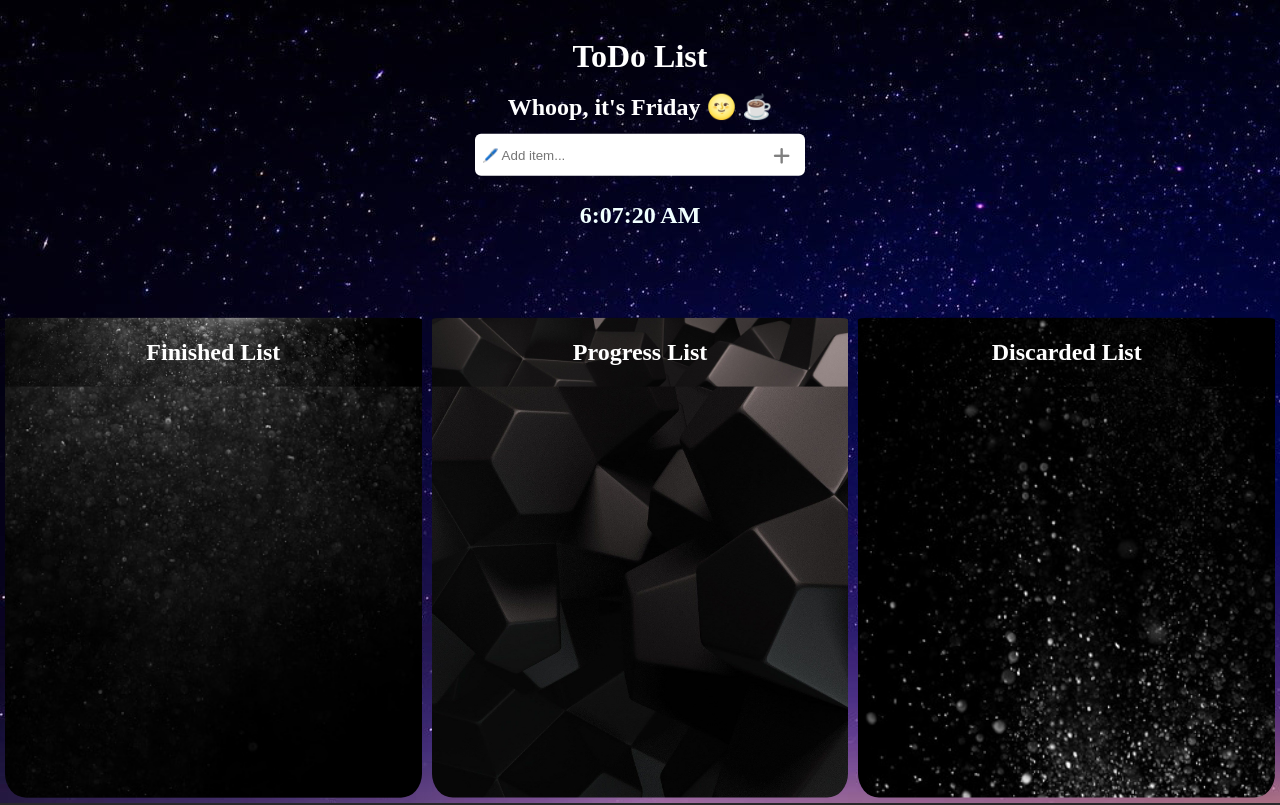
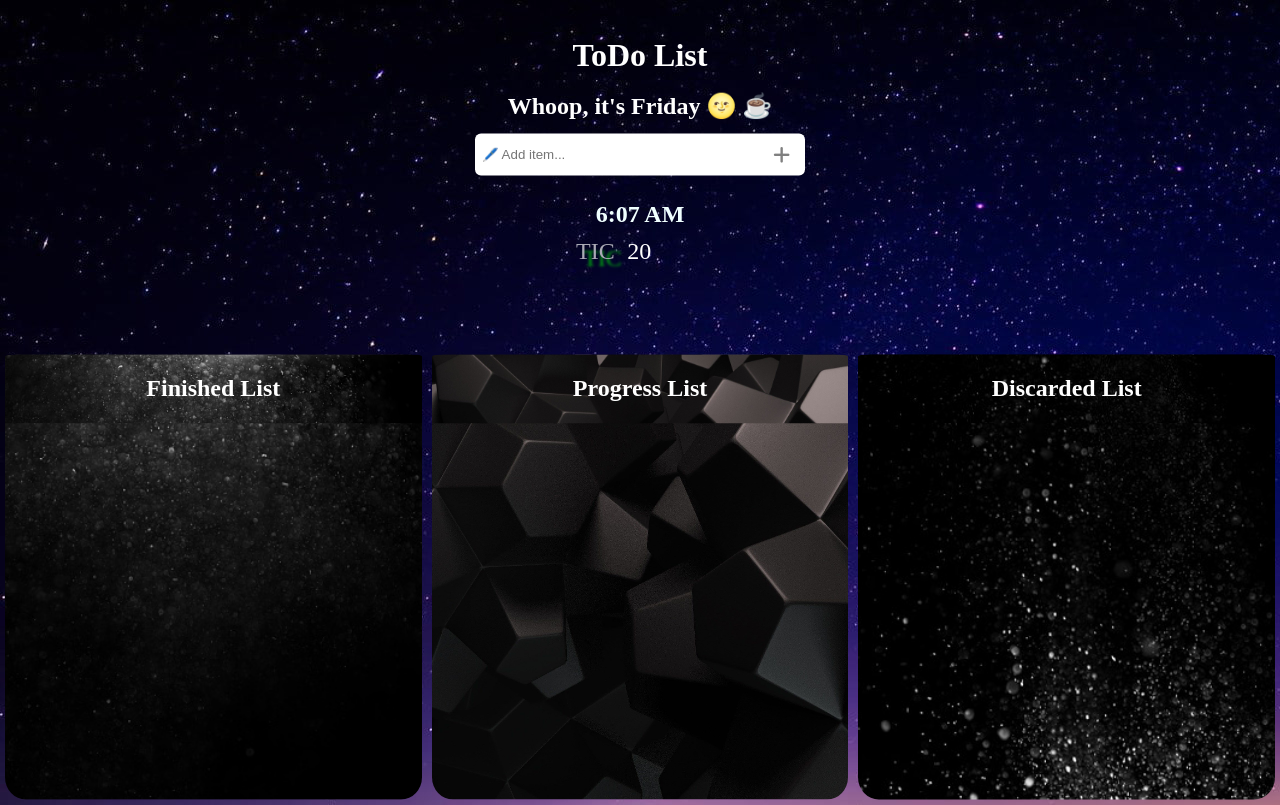
Before and after one commit to 0legendary/To-Do-list, a React (Create React App) app: page / in a window 1280 px wide. Built offline with nearby package versions, Linux system fonts and the light colour scheme.

Commit message:
Tic-Toc animation with time

```diff
--- a/src/App.css
+++ b/src/App.css
@@ -124,6 +124,71 @@ h2 {
   padding-top: 2%;
 }
 
+/* Tic-Tac */
+.time {
+  margin-left: 3px;
+  font-size: medium;
+  font-weight: 700;
+  font-style: normal;
+  color: rgb(255, 255, 255);
+  text-align: center;
+  align-items: center;
+}
+
+.tic-toc {
+  display: flex;
+  justify-content: center;
+  align-items: center;
+  font-size: 24px;
+  margin-top: 10px;
+  color: #ffffff;
+}
+/* .tic-toc p {
+  margin: 0 10px;
+} */
+
+.time {
+  padding-left: 0%;
+}
+.tic{
+  padding-left: 45%;
+  padding-right: 0%;
+  margin-right: 0%;
+  opacity: 0;
+  animation: fadeInOut 2s ease-out infinite;
+  text-shadow: 7px 7px 3px #00ff07;
+  animation-delay: 1s;
+}
+.toc{
+padding-right: 43%;
+opacity: 0;
+animation: fadeInOut 2s ease-out infinite;
+text-shadow: 7px 7px 3px #ff0000;
+animation-delay: 1s;
+}
+/* .sec {
+  display: inline-block;
+  background-color: #f0f0f0;
+  border-radius: 5px;
+  padding: 0.2em 0.5em;
+  margin: 0 0.2em;
+  font-size: 1.2em;
+} */
+
+
+@keyframes fadeInOut {
+  0% {
+    opacity: 0;
+  }
+  50% {
+    opacity: 1;
+  }
+  100% {
+    opacity: 0;
+  }
+}
+
+
 /* Finished-list */
 
 
@@ -135,7 +200,7 @@ h2 {
 .progress-list,
 .discarded-list {
   flex: 1;
-  height: 480px;
+  height: 445px;
   margin: 5px;
   border-radius: 5%;
   margin-top: 1%;
@@ -200,7 +265,7 @@ h2 {
   padding-bottom: 5%;
   background-repeat: no-repeat;
   background-position:center 0px !important;
-  background-size: 102%;
+  background-size: 100%;
   border-top-left-radius: 3%;
   border-top-right-radius: 3%;
 }
@@ -247,7 +312,7 @@ h2 {
   padding-bottom: 5%;
   background-repeat: no-repeat;
   background-position:center 0px !important;
-  background-size: 123%;
+  background-size: 114%;
   border-top-left-radius: 3%;
   border-top-right-radius: 3%;
 }
@@ -270,21 +335,7 @@ h2 {
   margin-left: -5% !important;
 }
 
-.time {
-  margin-left: 3px;
-  font-size: medium;
-  font-weight: 700;
-  font-style: normal;
-  color: rgb(0, 0, 0);
-  text-align: center;
-  align-items: center;
-}
 
-
-
-.time {
-  padding-left: 5%;
-}
 
 .right {
   display: flex;
@@ -323,7 +374,7 @@ h2 {
   padding-bottom: 5%;
   background-repeat: no-repeat;
   background-position:center 0px !important;
-  background-size: 123%;
+  background-size: 114%;
   border-top-left-radius: 3%;
   border-top-right-radius: 3%;
 }
--- a/src/App.js
+++ b/src/App.js
@@ -22,11 +22,27 @@ function App() {
   };
   function updateTime() {
     const now = new Date();
-    const time = now.toLocaleTimeString('en-US', { hour12: true });
+    const time = now.toLocaleTimeString([], { hour: 'numeric', minute: '2-digit', hour12: true });
     const dateTimeString = `${time}`;
     document.getElementById("time").innerHTML = dateTimeString;
+
+    const seconds = now.getSeconds();
+    const tic = document.getElementById("tic");
+    const toc = document.getElementById("toc");
+    const secondsEl = document.getElementById("seconds");
+    secondsEl.innerHTML = seconds < 10 ? "0" + seconds : seconds;
+
+    if (seconds % 2 === 0) {
+      tic.style.visibility = "visible";
+      toc.style.visibility = "hidden";
+    } else {
+      tic.style.visibility = "hidden";
+      toc.style.visibility = "visible";
+    }
   }
   setInterval(updateTime, 1000);
+  ;
+
 
 
 
@@ -72,10 +88,15 @@ function App() {
           <div>
             <h2 id="time"></h2>
           </div>
+          <div className="tic-toc">
+            <p className='tic' id="tic">TIC</p>
+            <p className='sec' id="seconds"></p>
+            <p className='toc' id="toc">TOC</p>
+          </div>
         </div>
 
+
       </div>
-
 
 
 
```
